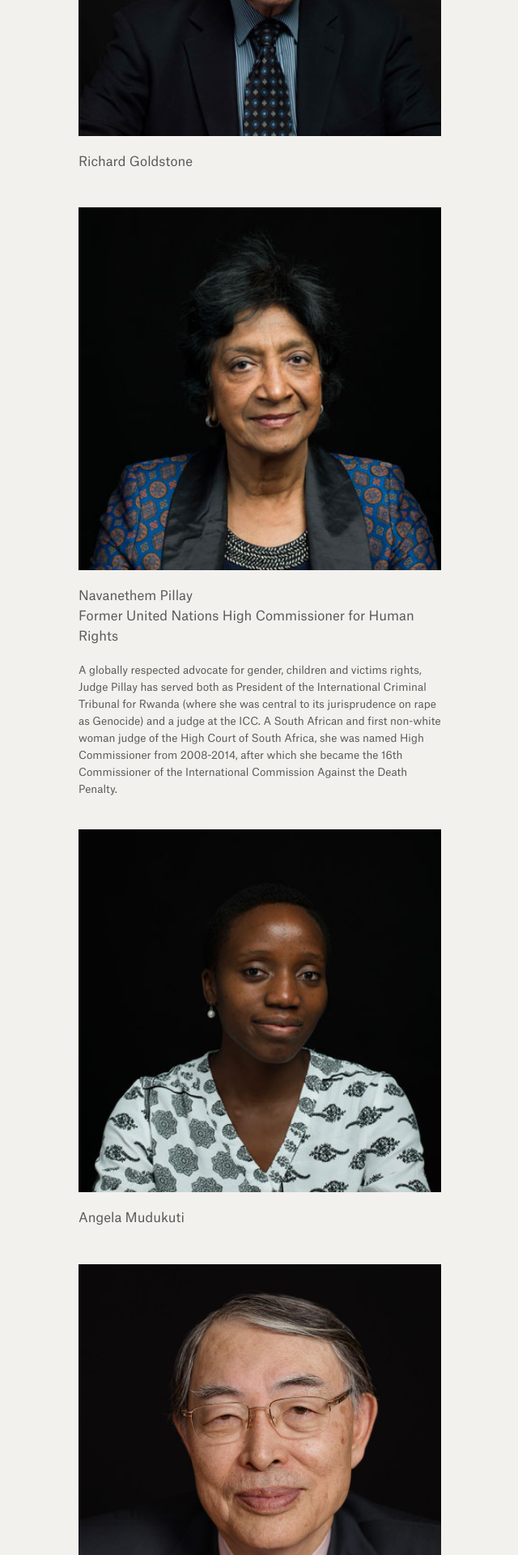
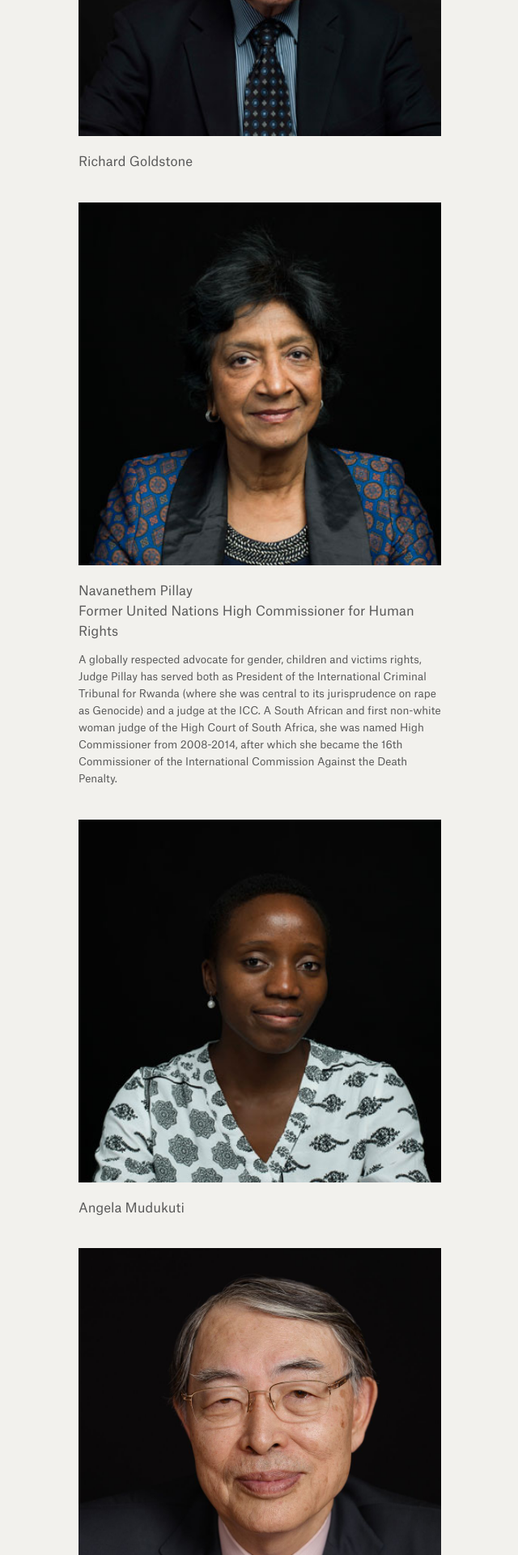
Before and after one commit to weights-and-measures/weights-and-measures.github.io, a Jekyll site: the page built from photographs.html, in a window 1280 px wide. Shown: the part 301-2221 px from the top of the page at 81% size, without its empty margins (319-959 px from the left). Built offline with Jekyll 4.4.1, drawn with Linux system fonts in a browser that asks for light colours.

Commit message:
Updated Modals

```diff
--- a/css/_modals.scss
+++ b/css/_modals.scss
@@ -60,7 +60,7 @@
 
 	p + p {
 		@include body_text;
-		margin: 0 0 1.1em;
+		margin: 0 0 .7em;
 		text-align: left;
 		color: $mid_gray;
 	}
@@ -68,6 +68,7 @@
 	p:nth-child(3) {
     	font-size: 13px;
 		line-height: 21px;
+		margin: 0 0 1.1em;
 	}
 
 	p img {
```
